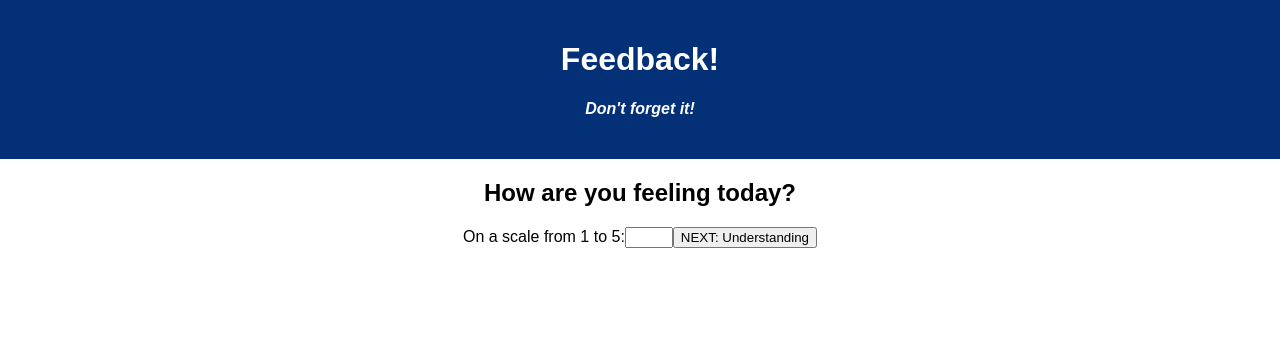
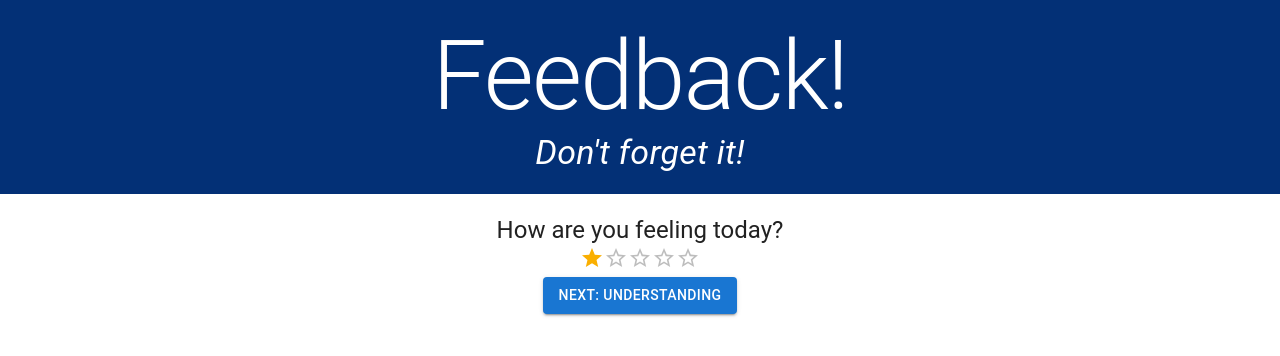
Before and after one commit to aaron-r-rogers/weekend-redux-feedback-loop, a React (Create React App) app: page / in a window 1280 px wide. Shown: the top 356 px of the page. Built offline with nearby package versions, Linux system fonts and the light colour scheme.

Commit message:
Base mode complete per instructions

```diff
--- a/package.json
+++ b/package.json
@@ -4,6 +4,10 @@
   "private": true,
   "proxy": "http://localhost:5000",
   "dependencies": {
+    "@emotion/react": "^11.7.1",
+    "@emotion/styled": "^11.6.0",
+    "@fontsource/roboto": "^4.5.1",
+    "@mui/material": "^5.3.0",
     "axios": "^0.21.1",
     "express": "^4.17.1",
     "pg": "^8.2.1",
--- a/src/components/App/App.css
+++ b/src/components/App/App.css
@@ -10,14 +10,6 @@
   margin-bottom: 20px;
 }
 
-.App-title {
-  font-size: 2em;
-}
-
-.App-intro {
-  font-size: large;
-}
-
 h4 {
   font-style: italic;
 }
--- a/src/components/App/App.jsx
+++ b/src/components/App/App.jsx
@@ -7,10 +7,13 @@ import Support from '../Support/Support';
 import Comments from '../Comments/Comments';
 import Review from '../Review/Review';
 import Confirmation from '../Confirmation/Confirmation';
+import { CssBaseline } from '@mui/material';
 
 function App() {
 
   return (
+    <>
+    <CssBaseline />
     <div className='App'>
       <Router>
         <Route path="/" exact>
@@ -33,6 +36,7 @@ function App() {
         </Route>
       </Router>
     </div>
+    </>
   );
 }
 
--- a/src/components/Comments/Comments.jsx
+++ b/src/components/Comments/Comments.jsx
@@ -42,6 +42,11 @@ function Comments () {
                 NEXT: Review
             </button>
         </Link>
+        <Link to="/support">
+            <button>
+                BACK: Support
+            </button>
+        </Link>
     </>
     )
 }
--- a/src/components/Feelings/Feelings.jsx
+++ b/src/components/Feelings/Feelings.jsx
@@ -2,13 +2,17 @@ import Header from '../Header/Header';
 import { useState } from 'react';
 import { useDispatch } from 'react-redux';
 import { HashRouter as Router, Route, Link } from 'react-router-dom';
-
+import Typography from '@mui/material/Typography';
+import * as React from 'react';
+import Box from '@mui/material/Box';
+import Rating from '@mui/material/Rating';
+import Button from '@mui/material/Button';
 
 function Feelings () {
 
     const dispatch = useDispatch();
 
-    const [feelingsInput, setFeelingsInput] = useState('');
+    const [feelingsInput, setFeelingsInput] = useState(1);
 
     const onClickNext = (evt) => {
 
@@ -23,21 +27,28 @@ function Feelings () {
     return (
     <>
     <Header />
-    <h2>How are you feeling today?</h2>
-        <label htmlFor="number">On a scale from 1 to 5:</label>
-        <input
-            type="number"
-            name="number"
-            min="1"
-            max="5"
-            onChange={event => setFeelingsInput(event.target.value)}
-            value={feelingsInput}
-        />
-        <Link to="/understanding">
-            <button
+    <Typography variant="h5">How are you feeling today?</Typography>
+
+    <Box
+    sx={{
+        '& > legend': { mt: 2 },
+    }}
+    >
+    <Rating
+        name="simple-controlled"
+        value={feelingsInput}
+        onChange={(event, newValue) => {
+            setFeelingsInput(newValue);
+        }}
+    />
+    </Box>
+
+        {/* text decoration removed underline in linked button */}
+        <Link to="/understanding" style={{ textDecoration: 'none' }}>
+            <Button variant="contained"
                 onClick={onClickNext}>
                 NEXT: Understanding
-            </button>
+            </Button>
         </Link>
     </>
     )
--- a/src/components/Header/Header.jsx
+++ b/src/components/Header/Header.jsx
@@ -1,8 +1,10 @@
+import Typography from '@mui/material/Typography';
+
 function Header () {
     return (
     <header className='App-header'>
-        <h1 className='App-title'>Feedback!</h1>
-        <h4>Don't forget it!</h4>
+        <Typography variant="h1">Feedback!</Typography>
+        <Typography variant="h4">Don't forget it!</Typography>
     </header>
     )
 }
--- a/src/components/Review/Review.jsx
+++ b/src/components/Review/Review.jsx
@@ -1,9 +1,11 @@
 import Header from '../Header/Header';
-import { useSelector } from 'react-redux';
+import { useSelector, useDispatch } from 'react-redux';
 import { HashRouter as Router, Route, Link } from 'react-router-dom';
 import axios from 'axios';
 
 function Review () {
+
+    const dispatch = useDispatch();
 
     const feelings = useSelector(store => store.feelingsReducer)
     const understanding = useSelector(store => store.understandingReducer)
@@ -23,7 +25,12 @@ function Review () {
         .catch (err => {
             console.error('Error in POST /feedback', err)
         })
+    }
 
+    const reset = () => {
+        dispatch({
+            type: 'RESET'
+        })
     }
 
     return (
@@ -39,6 +46,16 @@ function Review () {
                 SUBMIT
             </button>
         </Link>
+        <Link to="/comments">
+            <button>
+                BACK: Comments
+            </button>
+        </Link>
+        <Link to="/">
+            <button onClick={reset}>
+                Start Over
+            </button>
+        </Link>
     </>
     )
 }
--- a/src/components/Support/Support.jsx
+++ b/src/components/Support/Support.jsx
@@ -8,7 +8,7 @@ function Support () {
 
     const dispatch = useDispatch();
 
-    const [supportInput, setSupportInput] = useState('');
+    const [supportInput, setSupportInput] = useState('1');
 
     const onClickNext = (evt) => {
 
@@ -41,6 +41,11 @@ function Support () {
                 NEXT: Comments
             </button>
         </Link>
+        <Link to="/feelings">
+            <button>
+                BACK: Understanding
+            </button>
+        </Link>
     </>
     )
 }
--- a/src/components/Understanding/Understanding.jsx
+++ b/src/components/Understanding/Understanding.jsx
@@ -8,7 +8,7 @@ function Understanding () {
 
     const dispatch = useDispatch();
 
-    const [understandingInput, setUnderstandingInput] = useState('');
+    const [understandingInput, setUnderstandingInput] = useState('1');
 
     const onClickNext = (evt) => {
 
@@ -38,6 +38,11 @@ function Understanding () {
                 NEXT: Support
             </button>
         </Link>
+        <Link to="/">
+            <button>
+                BACK: Feelings
+            </button>
+        </Link>
     </>
     )
 }
```
Also changed, not shown: 1 other file (tests, documents, lock files or other folders).
